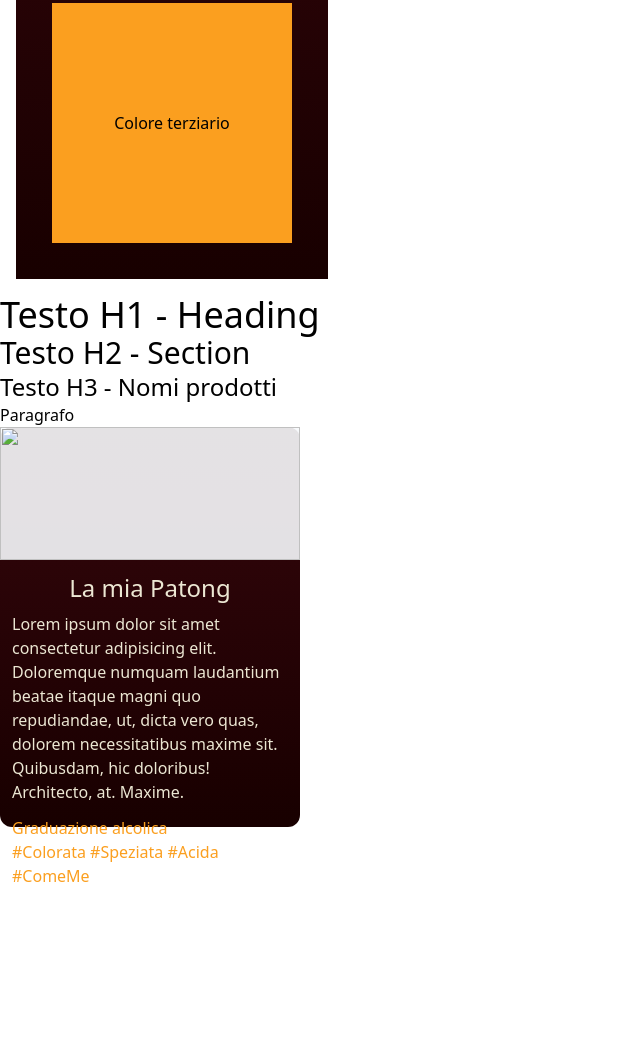
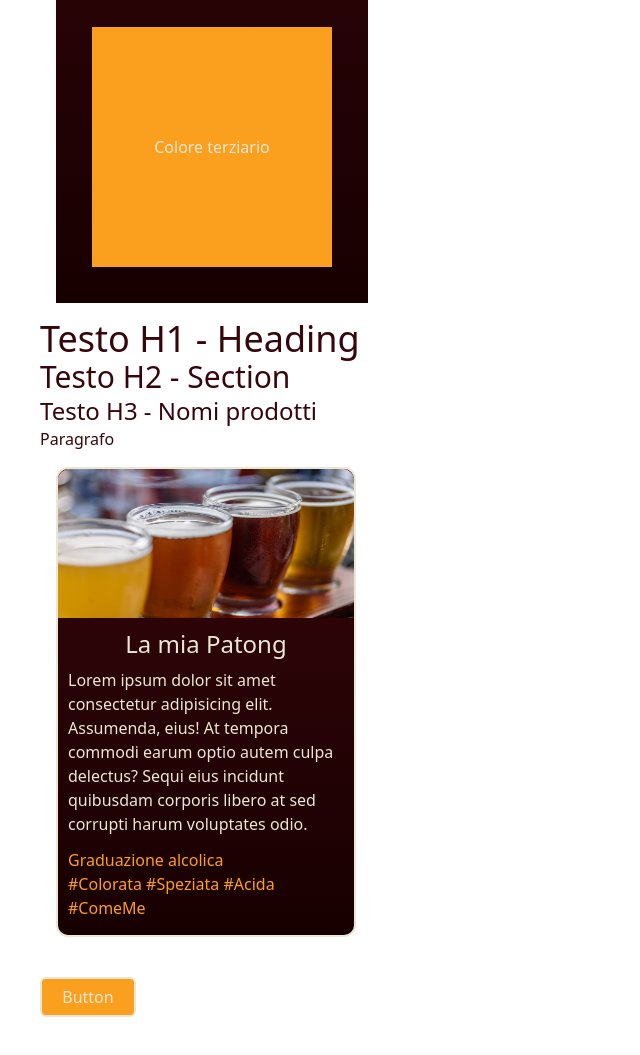
Before and after one commit to SantinoDiGennaro/Beerflix, a website: page src/design_system.html in a window 1280 px wide. Shown: the part 345-1400 px from the top of the page, without its empty margins (0-640 px from the left). Before the commit the page ends 1233 px from the top, so only its background shows below. Drawn offline with Linux system fonts and the light colour scheme.

Commit message:
Update Design System

```diff
--- a/src/design_system.html
+++ b/src/design_system.html
@@ -7,26 +7,29 @@
     <title>Design System</title>
     <link rel="stylesheet" href="../dist/output.css">
 </head>
-<body>
-    <div class="flex items-center flex-col h-fit w-fit p-[20px] bg-gradient-to-b from-[#36060c] to-[#180000] m-4">Colore primario
+<body class="m-10">
+
+    <div class="flex items-center flex-col h-fit w-fit p-[20px] bg-gradient-to-b from-[#36060c] to-[#180000] text-[#ece7d3] m-4">Colore primario
         <div class="flex justify-center items-center h-60 w-60 bg-[#ece7d3] text-black m-4">Colore secondario</div>
         <div class="flex justify-center items-center h-60 w-60 bg-[#fb9f1f] m-4">Colore terziario</div>
     </div>
-    <h1 class="text-4xl">Testo H1 - Heading</h1>
-    <h2 class="text-3xl">Testo H2 - Section</h2>
-    <h3 class="text-2xl">Testo H3 - Nomi prodotti</h3>
-    <p>Paragrafo</p>
+    <h1 class="text-[#36060c] text-4xl">Testo H1 - Heading</h1>
+    <h2 class="text-[#36060c] text-3xl">Testo H2 - Section</h2>
+    <h3 class="text-[#36060c] text-2xl">Testo H3 - Nomi prodotti</h3>
+    <p class="text-[#36060c]">Paragrafo</p>
 
-    <div class="h-[400px] w-[300px] bg-gradient-to-b from-[#36060c] to-[#180000] rounded-xl">
+    <div class="h-[450px] min-h-fit w-[300px] m-4 bg-gradient-to-b from-[#36060c] to-[#180000] border-2 border-[#ece7d3] rounded-xl overflow-hidden hover:shadow-lg hover:shadow-[#fb9f1f] hover:border-[#fb9f1f]">
         <div class="h-1/3">
-            <img class="h-full w-full bg-slate-50/90" src="" alt="">
+            <img class="h-full w-full bg-slate-50/90 rounded-t-xl" src="./assets/beer.jfif" alt="Image not found">
         </div>
-        <div class=" flex flex-col h-2/3 m-3">
+        <div class=" flex flex-col h-2/3 m-2.5">
             <h3 class="text-2xl text-center mb-2 text-[#ece7d3]">La mia Patong</h3>
-            <p class="mb-3 text-[#ece7d3]">Lorem ipsum dolor sit amet consectetur adipisicing elit. Doloremque numquam laudantium beatae itaque magni quo repudiandae, ut, dicta vero quas, dolorem necessitatibus maxime sit. Quibusdam, hic doloribus! Architecto, at. Maxime.</p>
+            <p class="mb-3 text-[#ece7d3]">Lorem ipsum dolor sit amet consectetur adipisicing elit. Assumenda, eius! At tempora commodi earum optio autem culpa delectus? Sequi eius incidunt quibusdam corporis libero at sed corrupti harum voluptates odio.</p>
             <p class="text-[#fb9f1f]">Graduazione alcolica</p>
             <p class="text-[#fb9f1f]">#Colorata #Speziata #Acida #ComeMe</p>
         </div>
     </div>
+    <br>
+    <button class="w-24 h-10 bg-[#fb9f1f] text-[#ece7d3] rounded-md border-2 border-[#ece7d3] hover:text-[#fb9f1f] hover:border-[#fb9f1f] hover:bg-[#ece7d3]">Button</button>
 </body>
 </html>
```
Also changed, not shown: dist/output.css, src/assets/beer.jfif (added).
